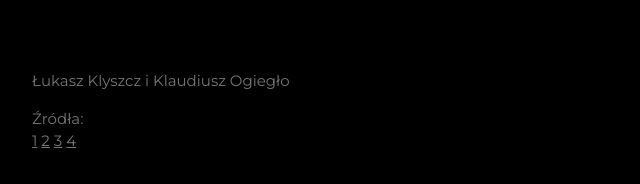
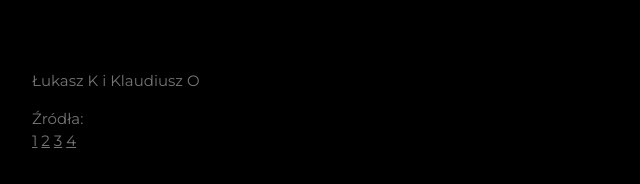
Before and after one commit to godzinaGeniuszu/projekt, a plain HTML site: page index.html in a window 1280 px wide. Shown: the part 3151-3335 px from the top of the page, 178-818 px from the left. Drawn offline with nearby package versions, Linux system fonts and the light colour scheme.

Commit message:
Update index.html

```diff
--- a/index.html
+++ b/index.html
@@ -145,7 +145,7 @@ body, h1,h2,h3,h4,h5,h6 {font-family: "Montserrat", sans-serif}
 
     <!-- Footer -->
   <footer class="w3-content w3-padding-64 w3-text-grey w3-xlarge">
-    <p class="w3-medium">Łukasz Klyszcz i Klaudiusz Ogiegło</p>
+    <p class="w3-medium">Łukasz K i Klaudiusz O</p>
     <p  class="w3-medium">
        Źródła:
        <br>
```
